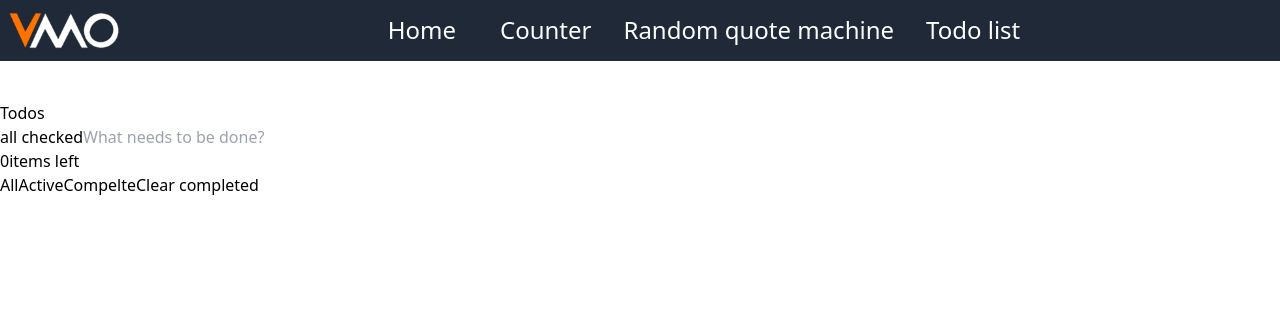
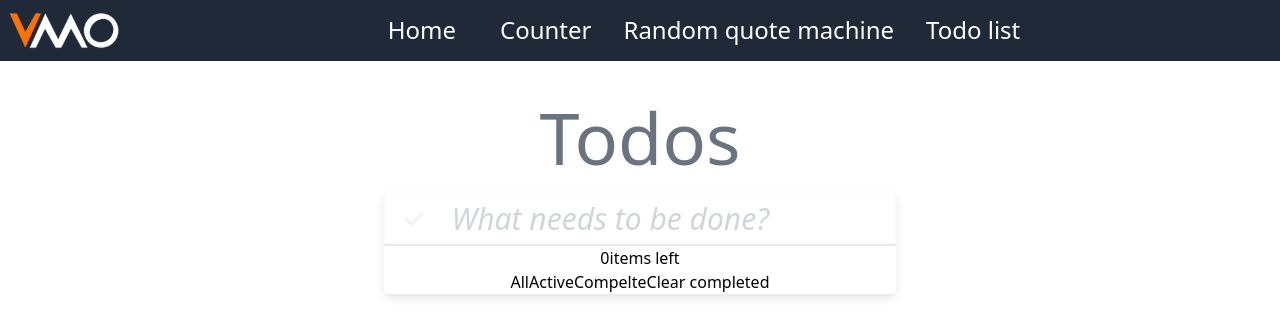
Before and after one commit to khanhld5/react-demo-app, a React (Create React App) app: page /todolist in a window 1280 px wide. Shown: the top 336 px of the page. Built offline with nearby package versions, Linux system fonts and the light colour scheme.

Commit message:
[LDK] update todoList

```diff
--- /dev/null
+++ b/src/Component/Style/individualStyle.css
@@ -0,0 +1,4 @@
+#todoInput::placeholder {
+  font-style: italic;
+  color: rgba(209, 213, 219, 1);
+}
--- a/src/Component/To-Do-App/filterContain.jsx
+++ b/src/Component/To-Do-App/filterContain.jsx
@@ -1,5 +1,5 @@
 import React from "react";
-function FilterContain(props) {
+function FilterContain({ ...props }) {
   const taskCount = (list) => {
     let count = 0;
     if (list.length)
--- a/src/Component/To-Do-App/inputField.jsx
+++ b/src/Component/To-Do-App/inputField.jsx
@@ -1,16 +1,66 @@
 import React from "react";
+import ReactDOM from "react-dom";
+import "../Style/individualStyle.css";
+import { FontAwesomeIcon } from "@fortawesome/react-fontawesome";
+import { faCheck } from "@fortawesome/free-solid-svg-icons";
 
-function InputField(props) {
+function InputField({ ...props }) {
+  const handleMoveIn = () => {
+    //Node on DOM
+    const inputField = document.querySelector("#input-field");
+    const btnAllCheckIcon = inputField.children[0].firstChild;
+
+    //Node on Virtual DOM
+    const btnAllCheckIconVD = ReactDOM.findDOMNode(btnAllCheckIcon);
+
+    //action
+    if (!props.allDone) {
+      btnAllCheckIconVD.classList.add("text-yellow-200");
+      btnAllCheckIconVD.classList.remove("text-gray-100");
+    }
+  };
+  const handleMoveOut = (index) => {
+    //Node on DOM
+    const inputField = document.querySelector("#input-field");
+    const btnAllCheckIcon = inputField.children[0].firstChild;
+
+    //Node on Virtual DOM
+    const btnAllCheckIconVD = ReactDOM.findDOMNode(btnAllCheckIcon);
+
+    //action
+    if (!props.allDone) {
+      btnAllCheckIconVD.classList.add("text-gray-100");
+      btnAllCheckIconVD.classList.remove("text-yellow-200");
+    }
+  };
+
   return (
-    <form className="input-field" onSubmit={props.handleSubmit}>
-      <button type="button" onClick={props.handleAllDone}>
-        all checked
+    <form
+      id="input-field"
+      className="flex shadow-ct-inner"
+      onSubmit={props.handleTodoSubmit}
+    >
+      <button
+        type="button"
+        onClick={props.handleAllDone}
+        onMouseOver={handleMoveIn}
+        onMouseLeave={handleMoveOut}
+        className={`mr-auto px-5 py-4 flex align-middle focus:outline-none ${
+          props.allDone ? "text-yellow-200" : "text-gray-100"
+        }`}
+      >
+        <FontAwesomeIcon
+          icon={faCheck}
+          className="transition duration-500 text-xl"
+        ></FontAwesomeIcon>
       </button>
       <input
         type="text"
         name="todo"
         id="todoInput"
+        className="bg-transparent w-full text-3xl pr-3 focus:outline-none"
         placeholder="What needs to be done?"
+        style={{ "text-indent": "0.25em" }}
         onChange={props.handleInputChange}
         value={props.value}
       />
--- a/src/Component/To-Do-App/toDoContain.jsx
+++ b/src/Component/To-Do-App/toDoContain.jsx
@@ -11,17 +11,18 @@ class ToDoContain extends Component {
       inputTodo: "",
       editTodo: "",
       filter: "all",
+      allDone: false,
     };
   }
   handleInputChange = (e) => {
     const value = e.target.value;
-    if (value.length) this.setState({ inputTodo: value });
+    this.setState({ inputTodo: value });
   };
   handleEditChange = (e) => {
     const value = e.target.value;
-    if (value.length) this.setState({ editTodo: value });
+    this.setState({ editTodo: value });
   };
-  handleSubmit = (e) => {
+  handleTodoSubmit = (e) => {
     e.preventDefault();
     const state = this.state;
     const list = state.toDoList;
@@ -58,16 +59,19 @@ class ToDoContain extends Component {
   handleAllDone = () => {
     const state = this.state;
     const list = state.toDoList;
+    let allDone = this.state.allDone;
     if (list.some((item) => item.done === false)) {
       for (let i = 0; i < list.length; i++) {
         list[i].done = true;
       }
+      allDone = true;
     } else if (list.every((item) => item.done === true)) {
       for (let i = 0; i < list.length; i++) {
         list[i].done = false;
       }
+      allDone = false;
     }
-    this.setState({ toDoList: list });
+    this.setState({ toDoList: list, allDone });
   };
   handleChangeFilter = (filter) => {
     if (filter !== this.state.filter) this.setState({ filter: filter });
@@ -84,14 +88,15 @@ class ToDoContain extends Component {
     const filter = state.filter;
 
     return (
-      <div className="display_todo">
-        <h1>Todos</h1>
-        <section>
+      <div className="display_todo text-center">
+        <h1 className="text-7xl text-gray-500 select-none mb-5">Todos</h1>
+        <section className="w-2/5 m-auto bg-white rounded shadow-ct-1">
           <InputField
-            handleSubmit={this.handleSubmit}
+            handleTodoSubmit={this.handleTodoSubmit}
             handleInputChange={this.handleInputChange}
             handleAllDone={this.handleAllDone}
             value={state.inputTodo}
+            allDone={state.allDone}
           ></InputField>
           <ToDoList
             list={list}
--- a/src/Component/To-Do-App/toDoList.jsx
+++ b/src/Component/To-Do-App/toDoList.jsx
@@ -1,4 +1,5 @@
-import React, { useRef } from "react";
+import React from "react";
+import ReactDOM from "react-dom";
 import { library } from "@fortawesome/fontawesome-svg-core";
 import { FontAwesomeIcon } from "@fortawesome/react-fontawesome";
 import { faCheckCircle } from "@fortawesome/free-solid-svg-icons";
@@ -6,11 +7,28 @@ import { faCheckCircle as faCheckCircleRegular } from "@fortawesome/free-regular
 
 library.add(faCheckCircle, faCheckCircleRegular);
 
-function ToDoList(props) {
+function ToDoList({ ...props }) {
   const list = props.list;
-  const editInput = useRef();
-  const handleEdit = (node) => {
-    node.children[3].focus();
+  const handleEdit = (index) => {
+    const node = document.querySelector(
+      `#toDoList li:nth-child(${index + 1}) form`
+    );
+    const editInput = node.children[3];
+    editInput.focus();
+  };
+  const handleMoveIn = (index) => {
+    const liNode = document.querySelector(
+      `#toDoList li:nth-child(${index + 1}) form`
+    );
+    const btnRemove = liNode.children[2];
+    ReactDOM.findDOMNode(btnRemove).classList.add("opacity-60");
+  };
+  const handleMoveOut = (index) => {
+    const liNode = document.querySelector(
+      `#toDoList li:nth-child(${index + 1}) form`
+    );
+    const btnRemove = liNode.children[2];
+    ReactDOM.findDOMNode(btnRemove).classList.remove("opacity-60");
   };
   const filter = (filter, list) => {
     let filterList = [];
@@ -31,40 +49,54 @@ function ToDoList(props) {
     return filterList;
   };
   return (
-    <ul ref={editInput}>
+    <ul id="toDoList" className="border-t border-gray-200">
       {list.length
         ? filter(props.filter, list).map((item, index) => {
             return (
-              <li key={item.id}>
+              <li
+                key={item.id}
+                className=" border-b border-gray-100 "
+                onMouseOver={() => handleMoveIn(index)}
+                onMouseLeave={() => handleMoveOut(index)}
+              >
                 <form
+                  className="flex relative"
                   onSubmit={(e) => {
                     e.preventDefault();
                     props.handleSubmit(index);
                   }}
                 >
-                  <FontAwesomeIcon
-                    icon={[`${item.done ? "fas" : "far"}`, "check-circle"]}
+                  <button
+                    type="button"
+                    className="justtify-left px-2 focus:outline-none"
                     onClick={() => props.handleDone(index)}
-                  ></FontAwesomeIcon>
+                  >
+                    <FontAwesomeIcon
+                      className={`text-3xl ${
+                        item.done ? "text-green-400" : "text-gray-200"
+                      }`}
+                      icon={[`${item.done ? "fas" : "far"}`, "check-circle"]}
+                    ></FontAwesomeIcon>
+                  </button>
                   <label
-                    onDoubleClick={() =>
-                      handleEdit(editInput.current.children[index].firstChild)
-                    }
+                    className="flex py-3 pl-2 w-full text-left items-center text-2xl break-all select-none"
+                    onDoubleClick={() => handleEdit(index)}
                   >
                     {item.title}
                   </label>
                   <button
+                    className="inline-block px-2 focus:outline-none text-black opacity-0"
                     onClick={(e) => {
                       e.preventDefault();
                       props.handleRemove(index);
                     }}
-                    className="inline-block px-2 mx-5 rounded bg-gray-600 focus:outline-none text-white"
                   >
                     x
                   </button>
                   <input
                     type="text"
-                    className="edit"
+                    style={{ "z-index": "-1" }}
+                    className="edit absolute right-0"
                     value={
                       props.editValue.length ? props.editValue : item.title
                     }
--- a/tailwind.config.js
+++ b/tailwind.config.js
@@ -3,6 +3,17 @@ module.exports = {
   darkMode: false, // or 'media' or 'class'
   theme: {
     extend: {},
+    boxShadow:{
+      sm: '0 1px 2px 0 rgba(0, 0, 0, 0.05)',
+      DEFAULT: '0 1px 3px 0 rgba(0, 0, 0, 0.1), 0 1px 2px 0 rgba(0, 0, 0, 0.06)',
+      md: '0 4px 6px -1px rgba(0, 0, 0, 0.1), 0 2px 4px -1px rgba(0, 0, 0, 0.06)',
+      lg: '0 10px 15px -3px rgba(0, 0, 0, 0.1), 0 4px 6px -2px rgba(0, 0, 0, 0.05)',
+      xl: '0 20px 25px -5px rgba(0, 0, 0, 0.1), 0 10px 10px -5px rgba(0, 0, 0, 0.04)',
+      inner: 'inset 0 2px 4px 0 rgba(0, 0, 0, 0.06)',
+      none: 'none',
+      "ct-1":"0 4px 10px 0px rgba(0, 0, 0, 0.1)",
+      "ct-inner":"inset 0 -1px 2px 0 rgba(0, 0, 0, 0.1)"
+    }
   },
   variants: {
     extend: {},
```
